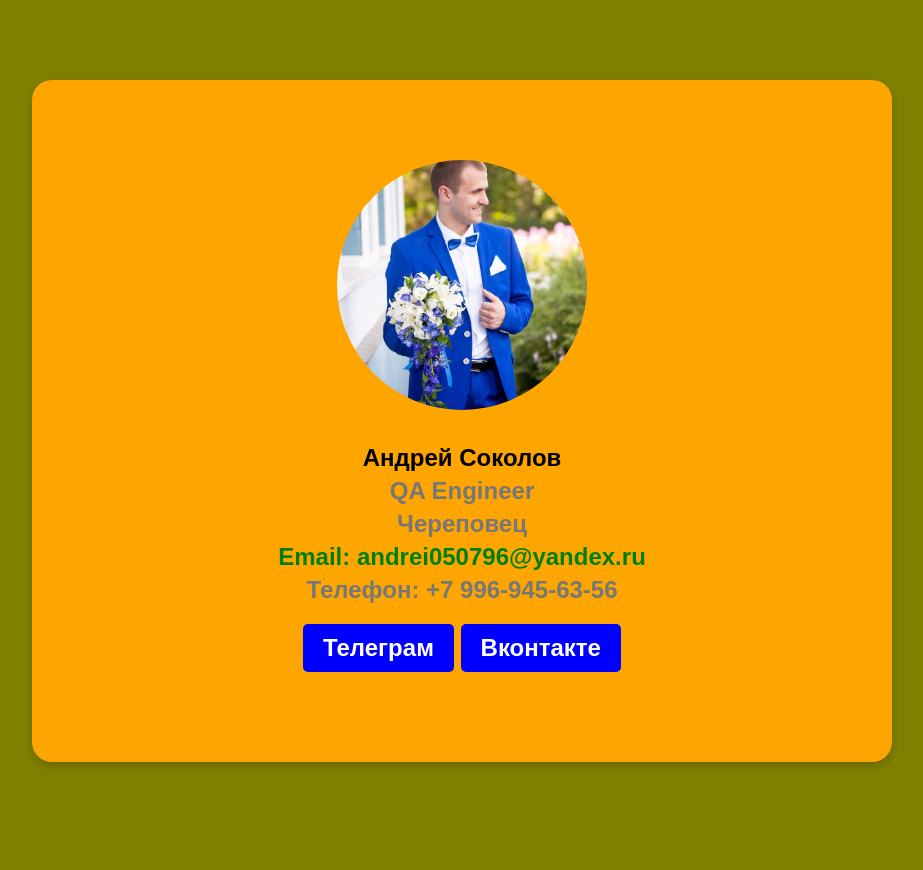
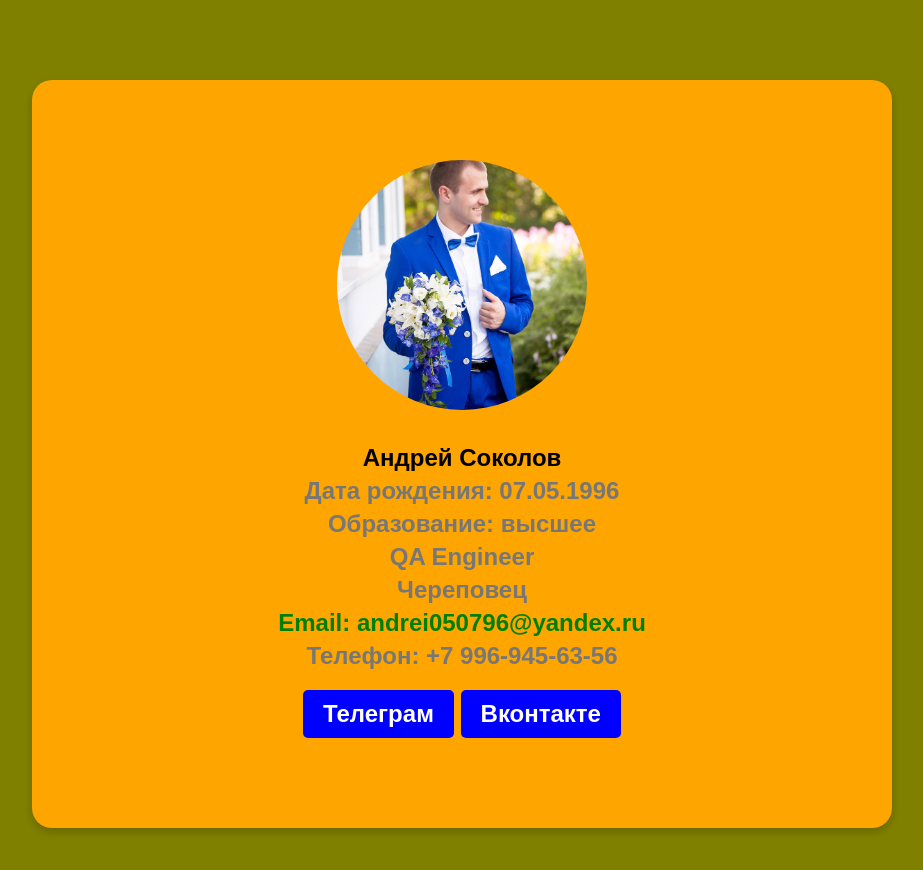
Before and after one commit to Andrey9607/Andrey9607.github.io, a plain HTML site: page index.html in a window 1280 px wide. Shown: the whole page, without its empty margins (178-1101 px from the left). Before the commit the page ends 842 px from the top, so only its background shows below. Drawn offline with Linux system fonts and the light colour scheme.

Commit message:
добавил два параграфа

```diff
--- a/index.html
+++ b/index.html
@@ -55,6 +55,10 @@
         <img alt=" моя фотоогрфия" src="qgm4j0S3OLw.jpg" >
         <h1>Андрей Соколов</h>
 
+        <p>Дата рождения: 07.05.1996<p>
+
+        <p>Образование: высшее<p>
+
         <p>QA Engineer</p>
 
         <p>Череповец</p>
```
Also changed, not shown: 1 other file.
